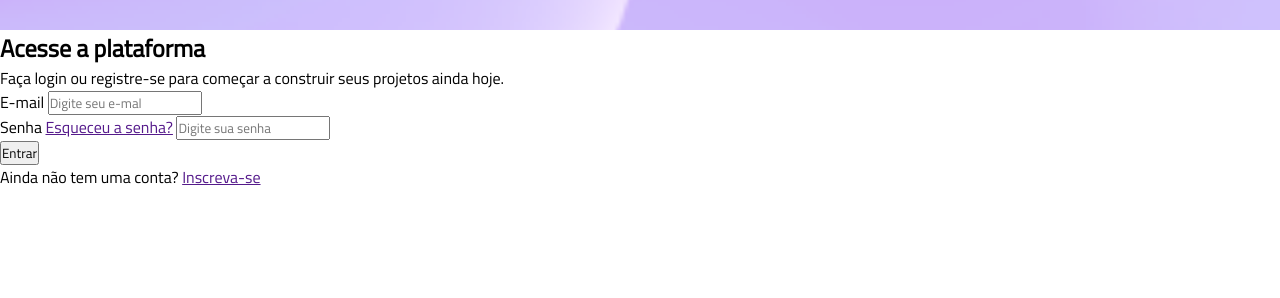
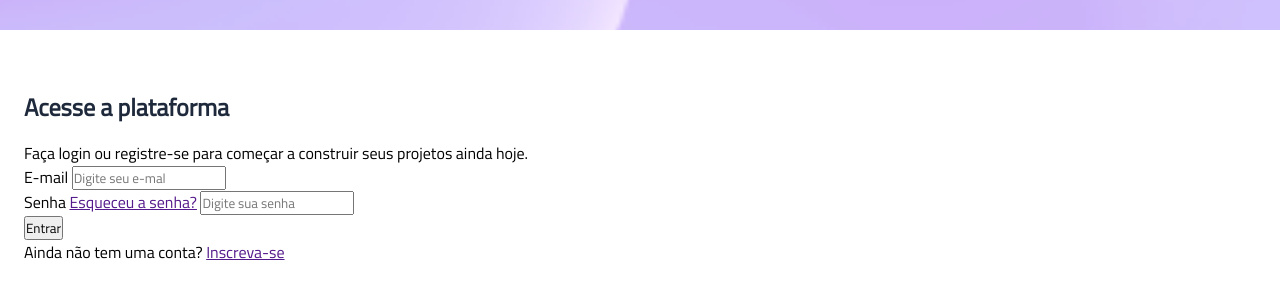
Before and after one commit to Viniciussilva11ATI/projeto-vertigo, a plain HTML site: page index.html in a window 1280 px wide. Shown: the part 104-402 px from the top of the page. Drawn offline with Linux system fonts and the light colour scheme.

Commit message:
ajustes da section descricao

```diff
--- a/style.css
+++ b/style.css
@@ -3,6 +3,11 @@
     padding: 0;
     box-sizing: border-box;
     font-family: "Titillium Web", sans-serif;
+}
+
+:root {
+    --gray-800: #1E293B;
+    --gray-600: #475569;
 }
 
 header {
@@ -12,4 +17,13 @@ header {
     display: flex;
     justify-content: center;
     align-items: center;
+    margin-bottom: 3.7rem;
 }
+
+main {
+    padding-inline: 1.5rem;
+}
+.descricao h1 {
+    color: var(--gray-800);
+    margin-bottom: 1rem;
+}
```
